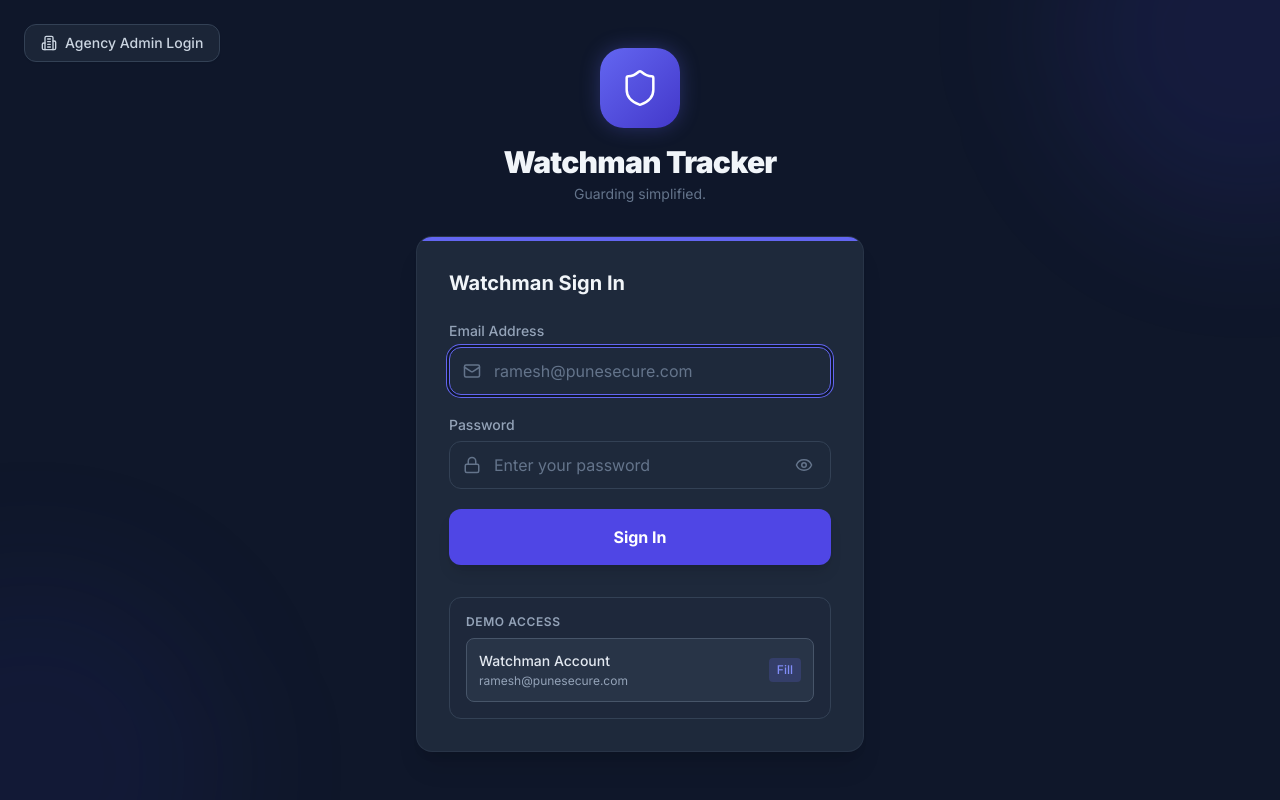
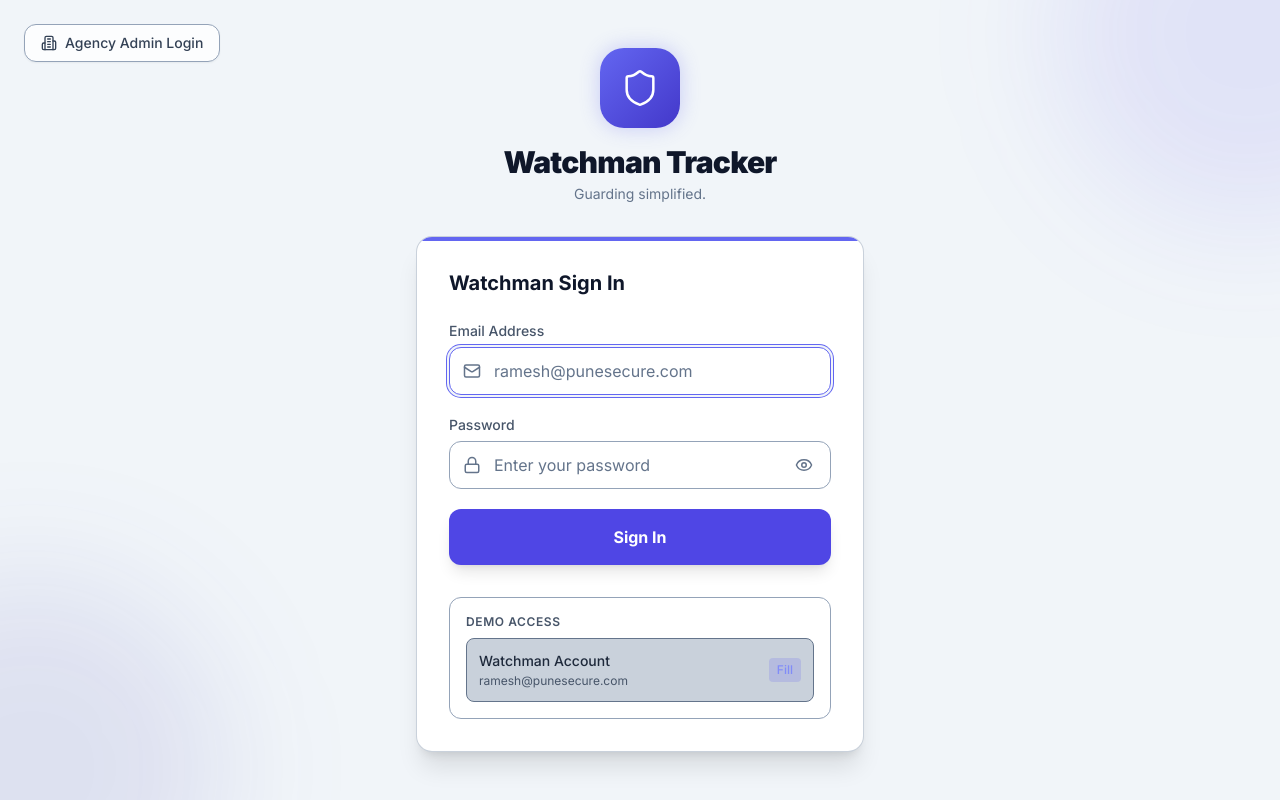
Before and after one commit to Kedarnaygaonkar/WatchMan_Attendence_Tracker, a React (Vite) app in the folder frontend/: page /login in a window 1280 px wide. Built offline with nearby package versions, Linux system fonts and the light colour scheme.

Commit message:
UI: change theme to light mode by inverting Tailwind color palette

```diff
--- a/frontend/package.json
+++ b/frontend/package.json
@@ -35,6 +35,7 @@
     "autoprefixer": "^10.4.19",
     "postcss": "^8.4.40",
     "tailwindcss": "^3.4.7",
+    "tailwindcss-colors": "^2.0.0",
     "typescript": "^5.5.3",
     "vite": "^5.3.4",
     "vite-plugin-pwa": "^0.20.1"
--- a/frontend/src/index.css
+++ b/frontend/src/index.css
@@ -53,8 +53,7 @@
     @apply bg-surface-800 rounded-2xl border border-surface-700 shadow-card;
   }
   .card-glass {
-    @apply rounded-2xl border border-white/10 shadow-card backdrop-blur-sm;
-    background: rgba(30, 41, 59, 0.8);
+    @apply rounded-2xl border border-surface-700/50 shadow-card backdrop-blur-sm bg-surface-800/80;
   }
 
   /* Buttons */
@@ -181,20 +180,13 @@
   }
 }
 
-/* ── Leaflet map dark theme override ───────────────────────────── */
+/* ── Leaflet map theme override ───────────────────────────── */
 .leaflet-container {
-  background: #1e293b !important;
-  border-radius: 12px;
-}
-.leaflet-tile {
-  filter: brightness(0.8) saturate(0.9);
+  @apply bg-surface-800 rounded-xl;
 }
 .leaflet-control-zoom a {
-  background-color: #1e293b !important;
-  color: #94a3b8 !important;
-  border-color: #334155 !important;
+  @apply bg-surface-800 text-slate-400 border-surface-700 !important;
 }
 .leaflet-control-attribution {
-  background: rgba(15, 23, 42, 0.8) !important;
-  color: #64748b !important;
+  @apply bg-surface-800/80 text-slate-500 !important;
 }
--- a/frontend/tailwind.config.js
+++ b/frontend/tailwind.config.js
@@ -36,16 +36,31 @@ export default {
           500: '#ef4444',
           600: '#dc2626',
         },
+        // Inverted Slate palette for text/borders (so text-slate-100 becomes dark, text-slate-900 becomes light)
+        slate: {
+          50: '#020617',
+          100: '#0f172a',
+          200: '#1e293b',
+          300: '#334155',
+          400: '#475569',
+          500: '#64748b',
+          600: '#94a3b8',
+          700: '#cbd5e1',
+          800: '#e2e8f0',
+          900: '#f1f5f9',
+          950: '#f8fafc',
+        },
+        // Inverted Surface palette (so bg-surface-900 becomes light, bg-surface-100 becomes dark)
         surface: {
-          50: '#f8fafc',
-          100: '#f1f5f9',
-          200: '#e2e8f0',
-          600: '#475569',
-          700: '#334155',
-          800: '#1e293b',
-          850: '#172033',
-          900: '#0f172a',
-          950: '#020617',
+          50: '#0f172a',  // old 900
+          100: '#1e293b', // old 800
+          200: '#334155', // old 700
+          600: '#64748b', // old 500
+          700: '#94a3b8', // old 400
+          800: '#ffffff', // bright white for cards
+          850: '#f8fafc', // old 50
+          900: '#f1f5f9', // old 100 (light gray bg)
+          950: '#e2e8f0', // old 200
         },
       },
       fontFamily: {
```
Also changed, not shown: 1 other file (tests, documents, lock files or other folders).
